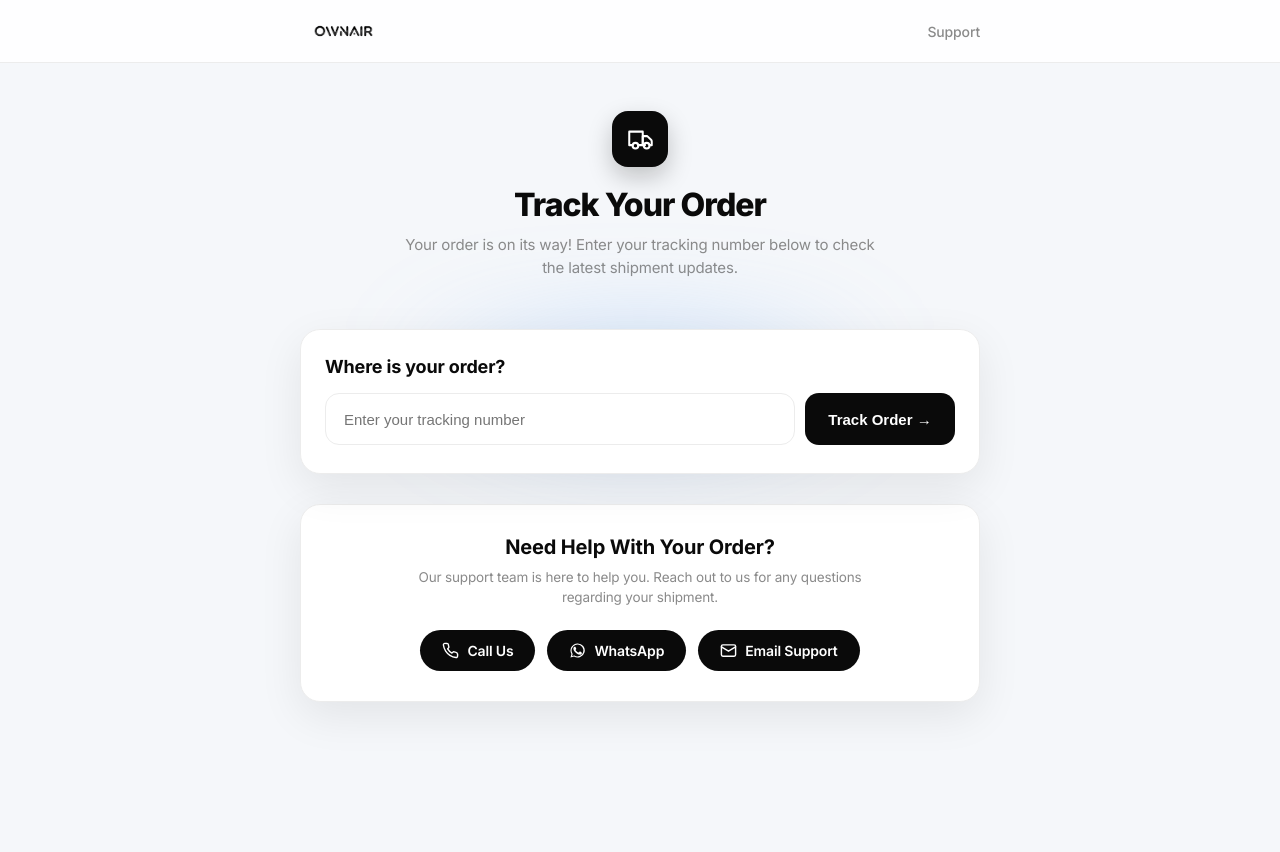
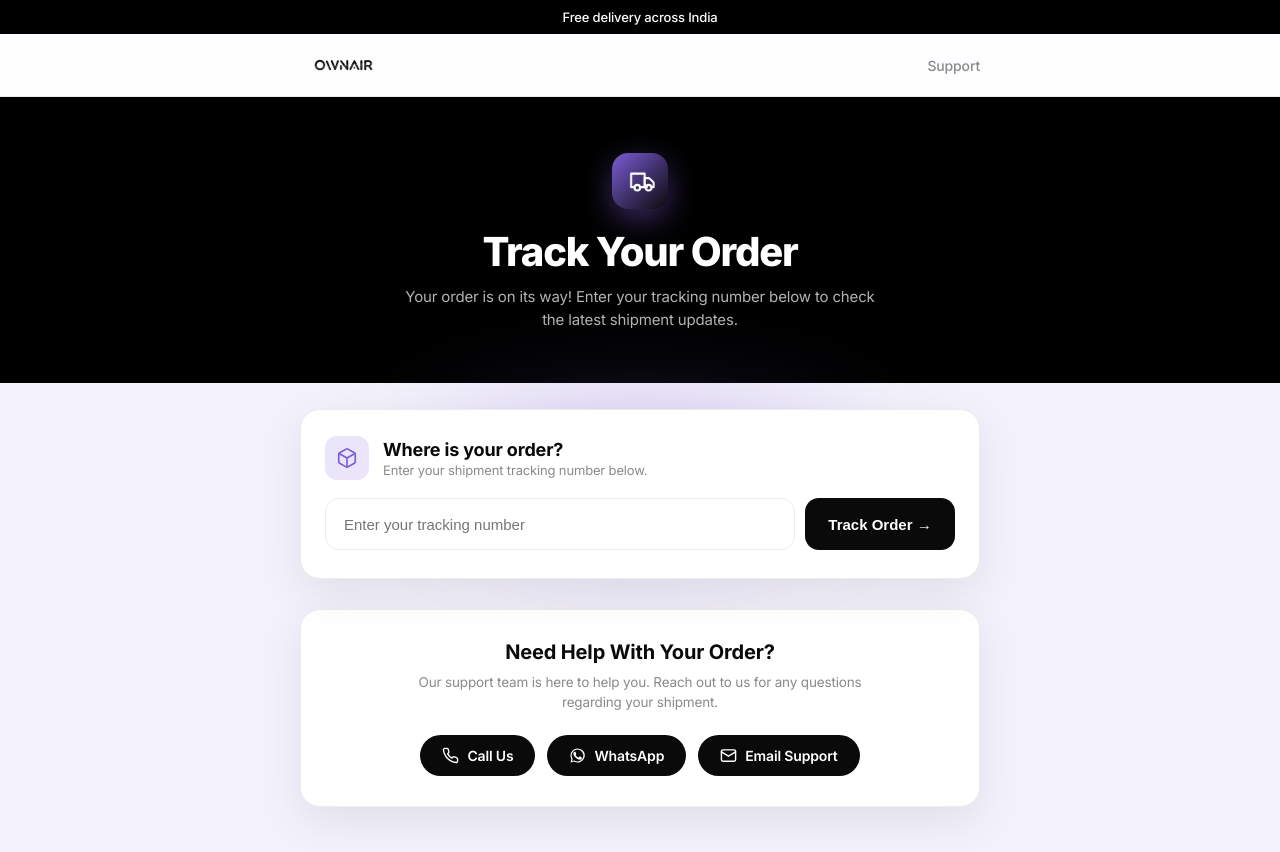
Before and after one commit to Ownair-store/ownair-tracking, a Next.js app: page / in a window 1280 px wide. Shown: the top 852 px of the page. Before the commit the page ends 800 px from the top, so only its background shows below. Built offline with nearby package versions, Linux system fonts and the light colour scheme.

Commit message:
Updated the Hero Section

```diff
--- a/app/globals.css
+++ b/app/globals.css
@@ -1,12 +1,15 @@
 :root {
-  /* === Ownair brand — premium black === */
+  /* === Ownair brand — product lavender + black === */
   --ink: #0a0a0a;
   --ink-2: #1c1c1c;
   --ink-soft: rgba(10, 10, 10, 0.08);
+  --accent: #7c5cd6;                   /* Ownair product lavender */
+  --accent-2: #5b3fb0;
+  --accent-soft: rgba(124, 92, 214, 0.16);
   --ok: #16a34a;
-  --glow: rgba(96, 165, 250, 0.28);   /* airy-blue halo behind the form — change to taste */
+  --glow: rgba(124, 92, 214, 0.30);    /* lavender halo behind the form */
 
-  --bg: #f5f7fa;
+  --bg: #f3f1fb;
   --card: #ffffff;
   --text: #0a0a0a;
   --muted: #8a8a8a;
@@ -41,8 +44,17 @@ a { color: inherit; text-decoration: none; }
 /* ===== Keyframes ===== */
 @keyframes fadeUp { from { opacity: 0; transform: translateY(14px); } to { opacity: 1; transform: translateY(0); } }
 @keyframes popIn { 0% { opacity: 0; transform: scale(0.4); } 60% { opacity: 1; transform: scale(1.12); } 100% { opacity: 1; transform: scale(1); } }
-@keyframes pulseRing { 0% { box-shadow: 0 0 0 0 var(--ink-soft); } 70% { box-shadow: 0 0 0 10px rgba(10,10,10,0); } 100% { box-shadow: 0 0 0 0 rgba(10,10,10,0); } }
+@keyframes pulseRing { 0% { box-shadow: 0 0 0 0 var(--accent-soft); } 70% { box-shadow: 0 0 0 10px rgba(124,92,214,0); } 100% { box-shadow: 0 0 0 0 rgba(124,92,214,0); } }
 @keyframes spin { to { transform: rotate(360deg); } }
+@keyframes truckMove { 0%, 100% { transform: translateX(-2px); } 50% { transform: translateX(2px); } }
+@keyframes loadbar { 0% { width: 0; opacity: 1; } 80% { width: 100%; opacity: 1; } 100% { width: 100%; opacity: 0; } }
+
+/* purple->black page-load bar */
+.page-loadbar {
+  position: fixed; top: 0; left: 0; height: 3px; width: 0; z-index: 50;
+  background: linear-gradient(90deg, var(--accent), var(--ink));
+  animation: loadbar 0.9s ease forwards;
+}
 
 /* ===== Navbar ===== */
 .nav {
@@ -57,14 +69,23 @@ a { color: inherit; text-decoration: none; }
 .nav-support { font-size: 14px; font-weight: 500; color: var(--muted); transition: color 0.15s; }
 .nav-support:hover { color: var(--ink); }
 
+.announce { background: #000; color: #fff; text-align: center; font-size: 13px; font-weight: 500; padding: 9px 12px; }
+
+.hero-band { background: #000; }
+.hero-band .hero h1 { color: #fff; font-size: 40px; }
+.hero-band .hero .sub { color: rgba(255, 255, 255, 0.7); }
+.hero-band .hero-icon { box-shadow: 0 10px 30px rgba(124, 92, 214, 0.45); }
+
 /* ===== Hero ===== */
-.hero { text-align: center; padding: 48px 0 24px; animation: fadeUp 0.5s ease both; }
+.hero { text-align: center; padding: 56px 0 52px; animation: fadeUp 0.5s ease both; }
 .hero-icon {
   width: 56px; height: 56px; margin: 0 auto 18px;
   display: flex; align-items: center; justify-content: center;
-  background: var(--ink); color: #fff; border-radius: 16px;
-  box-shadow: 0 10px 24px rgba(10, 10, 10, 0.22);
+  background: linear-gradient(135deg, var(--accent), var(--ink));
+  color: #fff; border-radius: 16px;
+  box-shadow: 0 10px 24px rgba(124, 92, 214, 0.3);
 }
+.hero-icon svg { animation: truckMove 1.6s ease-in-out infinite; }
 .hero h1 { margin: 0 0 10px; font-size: 32px; font-weight: 800; letter-spacing: -0.03em; }
 .hero .sub { margin: 0 auto; color: var(--muted); font-size: 15px; max-width: 470px; line-height: 1.5; }
 
@@ -82,7 +103,15 @@ a { color: inherit; text-decoration: none; }
   padding: 26px 24px 28px;
   animation: fadeUp 0.45s ease both;
 }
-.form-title { margin: 0 0 16px; font-size: 18px; font-weight: 700; }
+.form-head { display: flex; align-items: center; gap: 14px; margin-bottom: 18px; }
+.form-icon {
+  width: 44px; height: 44px; border-radius: 12px; flex-shrink: 0;
+  display: flex; align-items: center; justify-content: center;
+  background: var(--accent-soft); color: var(--accent);
+}
+.form-icon svg { width: 22px; height: 22px; }
+.form-title { margin: 0; font-size: 18px; font-weight: 700; }
+.form-sub { margin: 2px 0 0; font-size: 13px; color: var(--muted); }
 .track-form { display: flex; gap: 10px; }
 .track-form input {
   flex: 1; height: 52px; padding: 0 18px; font-size: 15px;
@@ -90,7 +119,7 @@ a { color: inherit; text-decoration: none; }
   background: var(--card); outline: none;
   transition: border-color 0.18s, box-shadow 0.18s;
 }
-.track-form input:focus { border-color: var(--ink); box-shadow: 0 0 0 4px var(--ink-soft); }
+.track-form input:focus { border-color: var(--accent); box-shadow: 0 0 0 4px var(--accent-soft); }
 .track-form button {
   min-width: 150px; height: 52px; padding: 0 22px; font-size: 15px; font-weight: 600;
   color: #fff; background: var(--ink); border: none; border-radius: var(--radius);
@@ -110,7 +139,7 @@ a { color: inherit; text-decoration: none; }
 .result { margin-top: 24px; padding-top: 24px; border-top: 1px solid var(--line); animation: fadeUp 0.45s ease both; }
 .result-head { display: flex; align-items: center; justify-content: space-between; gap: 12px; margin-bottom: 6px; }
 .hi { font-size: 17px; font-weight: 700; }
-.badge { font-size: 12.5px; font-weight: 600; color: var(--ink); background: var(--ink-soft); padding: 6px 13px; border-radius: 999px; white-space: nowrap; }
+.badge { font-size: 12.5px; font-weight: 600; color: var(--accent-2); background: var(--accent-soft); padding: 6px 13px; border-radius: 999px; white-space: nowrap; }
 .badge-ex { color: #b91c1c; background: #fef2f2; }
 
 /* ===== Timeline ===== */
@@ -121,7 +150,7 @@ a { color: inherit; text-decoration: none; }
 .step.done::before { background: var(--ink); }
 .dot { width: 38px; height: 38px; border-radius: 50%; background: #eee; color: var(--muted); display: flex; align-items: center; justify-content: center; font-weight: 600; font-size: 15px; position: relative; z-index: 1; animation: popIn 0.42s ease both; }
 .step.done .dot { background: var(--ink); color: #fff; }
-.step.active .dot { background: var(--ink); color: #fff; animation: popIn 0.42s ease both, pulseRing 1.9s ease-out 0.6s infinite; }
+.step.active .dot { background: var(--accent); color: #fff; animation: popIn 0.42s ease both, pulseRing 1.9s ease-out 0.6s infinite; }
 .step.done:last-child .dot { background: var(--ok); }
 .step.done:last-child::before { background: var(--ok); }
 .step-label { margin-top: 11px; font-size: 12px; color: var(--muted); max-width: 84px; line-height: 1.3; }
@@ -135,6 +164,7 @@ a { color: inherit; text-decoration: none; }
 .courier-link { display: inline-block; margin-top: 22px; font-size: 14px; font-weight: 600; color: var(--ink); border-bottom: 1.5px solid var(--ink); padding-bottom: 1px; transition: opacity 0.15s; }
 .courier-link:hover { opacity: 0.6; }
 
+/* ===== Support card ===== */
 .support-card {
   background: var(--card); color: var(--text);
   border: 1px solid var(--line); box-shadow: var(--shadow);
@@ -155,7 +185,7 @@ a { color: inherit; text-decoration: none; }
 
 /* ===== Mobile ===== */
 @media (max-width: 540px) {
-  .hero h1 { font-size: 26px; }
+  .hero-band .hero h1 { font-size: 30px; }
   .track-form { flex-direction: column; }
   .track-form button { width: 100%; }
   .step-label { font-size: 11px; }
--- a/components/TrackingApp.jsx
+++ b/components/TrackingApp.jsx
@@ -49,8 +49,12 @@ export default function TrackingApp({ initialAwb = "" }) {
 
   return (
     <div className="page">
+      <div className="page-loadbar" />
+      <div className="announce">Free delivery across India</div>
       <Navbar />
-      <main className="container">
+
+      <section className="hero-band">
+        <div className="container">
           <section className="hero">
             <div className="hero-icon">
               <svg viewBox="0 0 24 24" width="27" height="27" fill="none" stroke="currentColor" strokeWidth="1.8" strokeLinecap="round" strokeLinejoin="round">
@@ -65,10 +69,25 @@ export default function TrackingApp({ initialAwb = "" }) {
               Your order is on its way! Enter your tracking number below to check the latest shipment updates.
             </p>
           </section>
+        </div>
+      </section>
 
+      <main className="container">
         <section className="form-wrap">
           <div className="form-card">
+            <div className="form-head">
+              <span className="form-icon">
+                <svg viewBox="0 0 24 24" fill="none" stroke="currentColor" strokeWidth="1.8" strokeLinecap="round" strokeLinejoin="round">
+                  <path d="M21 16V8a2 2 0 0 0-1-1.7l-7-4a2 2 0 0 0-2 0l-7 4A2 2 0 0 0 3 8v8a2 2 0 0 0 1 1.7l7 4a2 2 0 0 0 2 0l7-4A2 2 0 0 0 21 16z" />
+                  <path d="m3.3 7 8.7 5 8.7-5" />
+                  <path d="M12 22V12" />
+                </svg>
+              </span>
+              <div>
                 <h2 className="form-title">Where is your order?</h2>
+                <p className="form-sub">Enter your shipment tracking number below.</p>
+              </div>
+            </div>
             <form className="track-form" onSubmit={onSubmit}>
               <input
                 type="text"
@@ -178,15 +197,23 @@ function SupportCard() {
       <p>Our support team is here to help you. Reach out to us for any questions regarding your shipment.</p>
       <div className="support-btns">
         <a className="sbtn" href="tel:+919226267775">
-          <svg viewBox="0 0 24 24" fill="none" stroke="currentColor" strokeWidth="2" strokeLinecap="round" strokeLinejoin="round"><path d="M22 16.9v3a2 2 0 0 1-2.2 2 19.8 19.8 0 0 1-8.6-3.1 19.5 19.5 0 0 1-6-6A19.8 19.8 0 0 1 2 4.2 2 2 0 0 1 4 2h3a2 2 0 0 1 2 1.7c.1.9.3 1.8.6 2.6a2 2 0 0 1-.5 2.1L8 9.6a16 16 0 0 0 6 6l1.2-1.1a2 2 0 0 1 2.1-.5c.8.3 1.7.5 2.6.6a2 2 0 0 1 1.7 2z" /></svg>
+          <svg viewBox="0 0 24 24" fill="none" stroke="currentColor" strokeWidth="2" strokeLinecap="round" strokeLinejoin="round">
+            <path d="M22 16.9v3a2 2 0 0 1-2.2 2 19.8 19.8 0 0 1-8.6-3.1 19.5 19.5 0 0 1-6-6A19.8 19.8 0 0 1 2 4.2 2 2 0 0 1 4 2h3a2 2 0 0 1 2 1.7c.1.9.3 1.8.6 2.6a2 2 0 0 1-.5 2.1L8 9.6a16 16 0 0 0 6 6l1.2-1.1a2 2 0 0 1 2.1-.5c.8.3 1.7.5 2.6.6a2 2 0 0 1 1.7 2z" />
+          </svg>
           Call Us
         </a>
         <a className="sbtn" href="https://wa.me/919226267775" target="_blank" rel="noreferrer">
-          <svg viewBox="0 0 24 24" fill="currentColor"><path d="M17.5 14.4c-.3-.2-1.7-.8-2-.9-.3-.1-.5-.2-.7.2-.2.3-.8.9-.9 1.1-.2.2-.3.2-.6.1-.3-.2-1.2-.5-2.3-1.4-.9-.8-1.4-1.7-1.6-2-.2-.3 0-.5.1-.6.1-.1.3-.3.4-.5.1-.2.2-.3.3-.5.1-.2 0-.4 0-.5-.1-.1-.7-1.6-.9-2.2-.2-.6-.5-.5-.7-.5h-.6c-.2 0-.5.1-.8.4-.3.3-1 1-1 2.5s1.1 2.9 1.2 3.1c.2.2 2.1 3.2 5.1 4.5.7.3 1.3.5 1.7.6.7.2 1.4.2 1.9.1.6-.1 1.7-.7 1.9-1.4.2-.7.2-1.3.2-1.4-.1-.2-.3-.2-.6-.4z" /><path d="M12 2a10 10 0 0 0-8.6 15l-1.3 4.8 4.9-1.3A10 10 0 1 0 12 2zm0 18.3c-1.5 0-3-.4-4.3-1.2l-.3-.2-3 .8.8-2.9-.2-.3A8.3 8.3 0 1 1 12 20.3z" /></svg>
+          <svg viewBox="0 0 24 24" fill="currentColor">
+            <path d="M17.5 14.4c-.3-.2-1.7-.8-2-.9-.3-.1-.5-.2-.7.2-.2.3-.8.9-.9 1.1-.2.2-.3.2-.6.1-.3-.2-1.2-.5-2.3-1.4-.9-.8-1.4-1.7-1.6-2-.2-.3 0-.5.1-.6.1-.1.3-.3.4-.5.1-.2.2-.3.3-.5.1-.2 0-.4 0-.5-.1-.1-.7-1.6-.9-2.2-.2-.6-.5-.5-.7-.5h-.6c-.2 0-.5.1-.8.4-.3.3-1 1-1 2.5s1.1 2.9 1.2 3.1c.2.2 2.1 3.2 5.1 4.5.7.3 1.3.5 1.7.6.7.2 1.4.2 1.9.1.6-.1 1.7-.7 1.9-1.4.2-.7.2-1.3.2-1.4-.1-.2-.3-.2-.6-.4z" />
+            <path d="M12 2a10 10 0 0 0-8.6 15l-1.3 4.8 4.9-1.3A10 10 0 1 0 12 2zm0 18.3c-1.5 0-3-.4-4.3-1.2l-.3-.2-3 .8.8-2.9-.2-.3A8.3 8.3 0 1 1 12 20.3z" />
+          </svg>
           WhatsApp
         </a>
         <a className="sbtn" href="mailto:support@ownairstore.com">
-          <svg viewBox="0 0 24 24" fill="none" stroke="currentColor" strokeWidth="2" strokeLinecap="round" strokeLinejoin="round"><rect x="2" y="4" width="20" height="16" rx="2" /><path d="m22 7-10 6L2 7" /></svg>
+          <svg viewBox="0 0 24 24" fill="none" stroke="currentColor" strokeWidth="2" strokeLinecap="round" strokeLinejoin="round">
+            <rect x="2" y="4" width="20" height="16" rx="2" />
+            <path d="m22 7-10 6L2 7" />
+          </svg>
           Email Support
         </a>
       </div>
```
Lines whose indentation alone changed are shown as unchanged.
